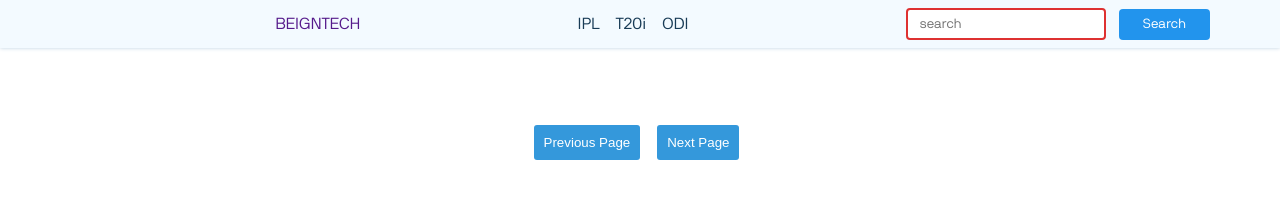
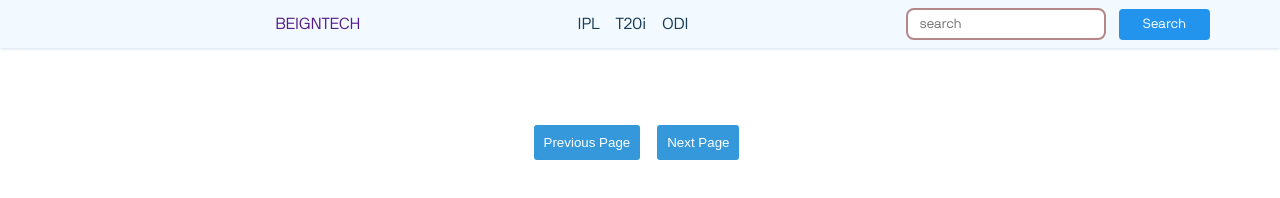
Before and after one commit to krahul690/newsAPI1, a plain HTML site: page index.html in a window 1280 px wide. Drawn offline with nearby package versions, Linux system fonts and the light colour scheme; no server answers.

Commit message:
Update style.css

```diff
--- a/style.css
+++ b/style.css
@@ -87,8 +87,8 @@ gap: 8px;
 width: 200px;
 height: 100%;
 padding-inline: 12px;
-border-radius: 4px;
-border: 2px solid #de3131;
+border-radius: 8px;
+border: 2px solid #b58888;
 font-family: nb;
 }
 
@@ -176,4 +176,5 @@ text-align: center;
 
 button:hover {
   background-color: #2980b9;
+    color: black;
 }
```
